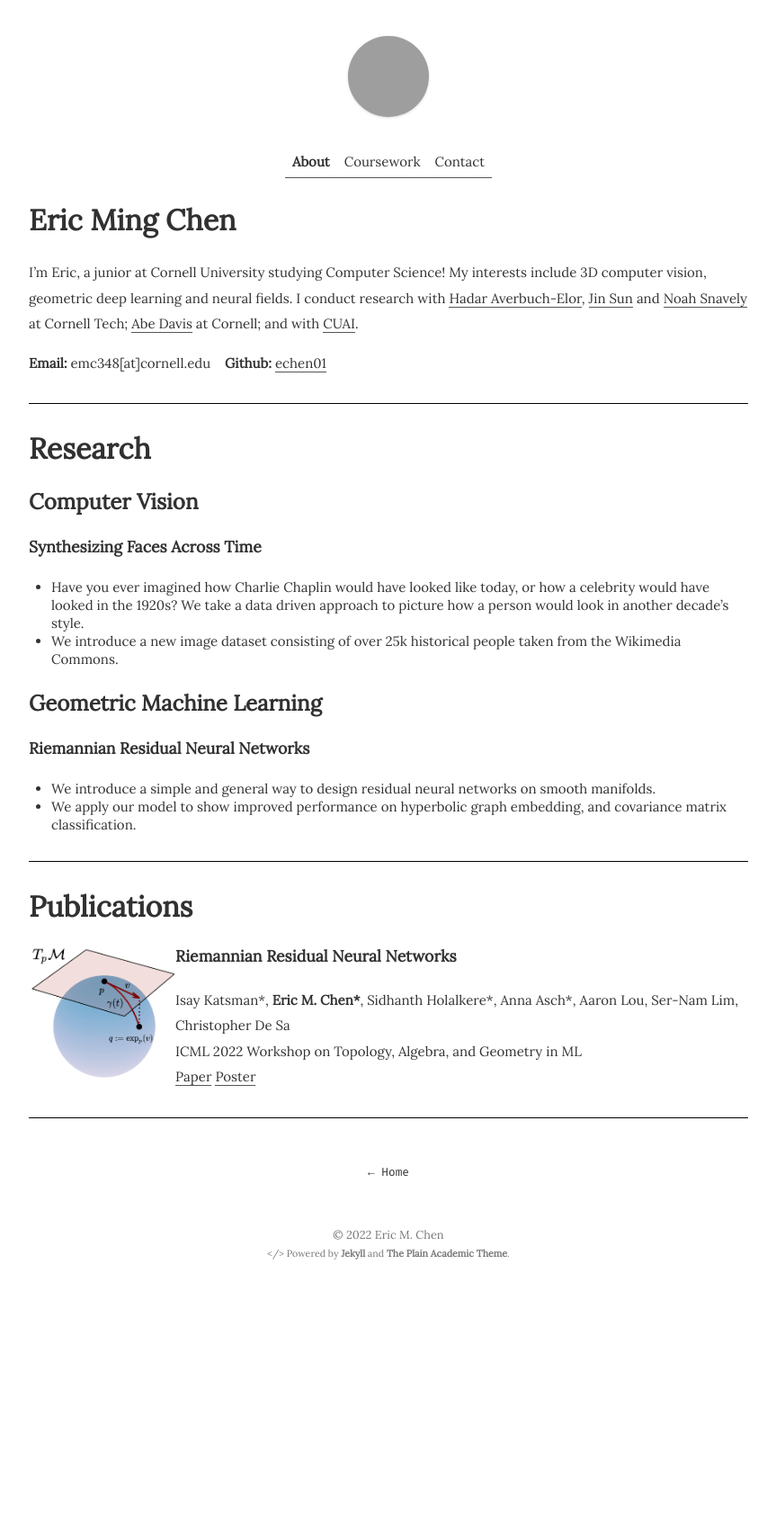
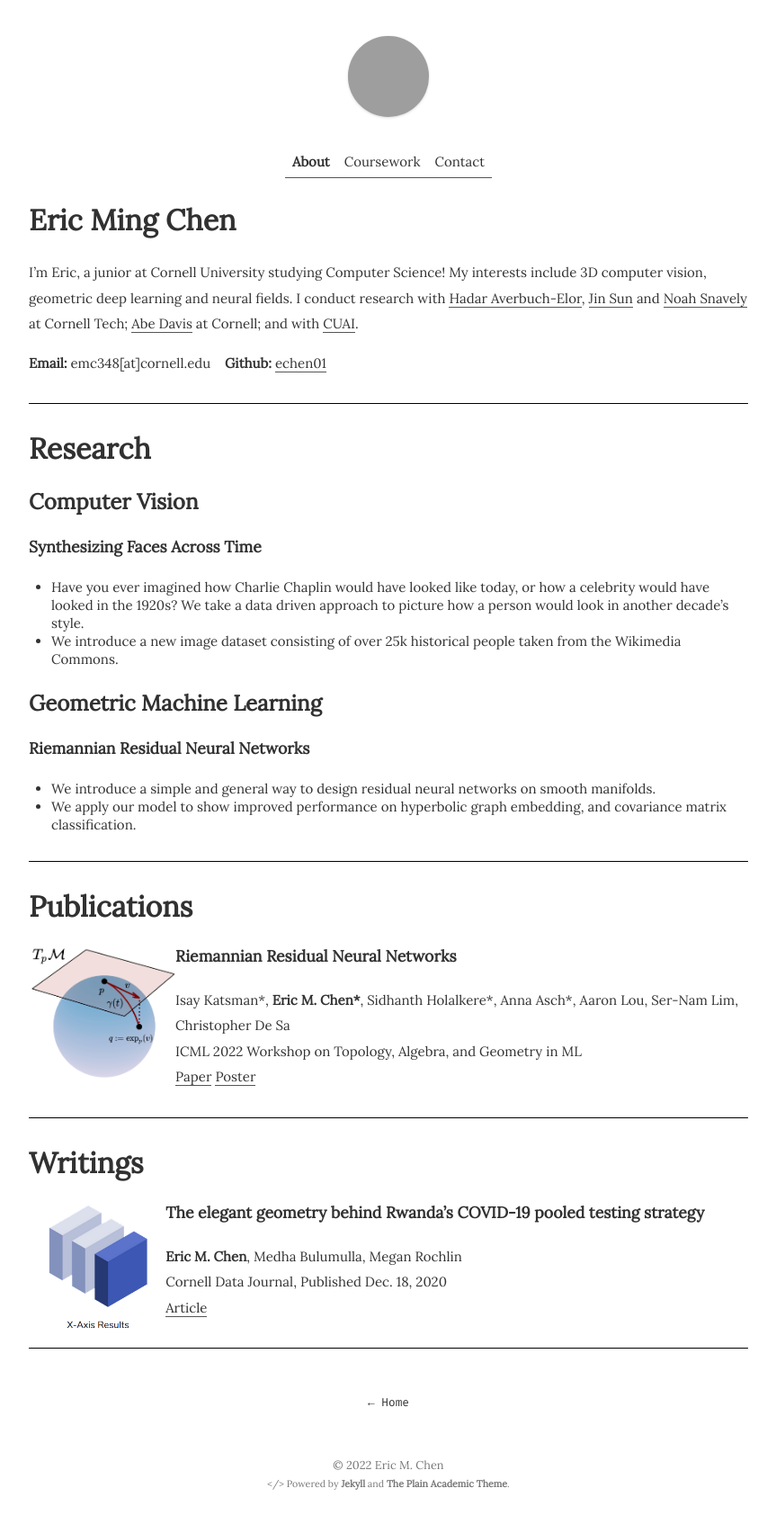
Before and after one commit to echen01/echen01.github.io, a Jekyll site: the page built from index.md, in a window 1280 px wide. Shown: the whole page at 90% size, without its empty margins (208-1071 px from the left). Built offline with Jekyll 4.4.1, drawn with Linux system fonts in a browser that asks for light colours; our own code applies the rules of GitHub Pages for plain Markdown files; before the commit the page ends 1438 px from its top, so only the background shows below that; grey boxes are pictures that could not be loaded.

Commit message:
update cdj

```diff
--- a/index.md
+++ b/index.md
@@ -65,12 +65,16 @@ ICML 2022 Workshop on Topology, Algebra, and Geometry in ML\
 <!-- Volunteering with StuyPulse and Bloomberg Philanthropies [2019] -->
 <!-- </p> -->
 
-<!-- --- -->
 
-<!-- ## Writings -->
-<!-- - [The elegant geometry behind Rwanda’s COVID-19 pooled testing strategy [Cornell Data Journal, Dec. 2020]](https://cornelldatajourn.al/articles/elegant-geometry) -->
+# Writings
+<img src="/assets/covid.png" alt="Slice of Cube" style="float: left" height=150px>
+#### The elegant geometry behind Rwanda’s COVID-19 pooled testing strategy
+**Eric M. Chen**, Medha Bulumulla, Megan Rochlin\
+Cornell Data Journal, Published Dec. 18, 2020 \
+[Article](https://cornelldatajourn.al/articles/elegant-geometry)
 
-<!-- --- -->
+
+---
 
 <!-- ## Coursework -- In Progress -->
 <!-- - KOREA 1102: Elementary Korean II -->
```
Also changed, not shown: assets/covid.png (added).
